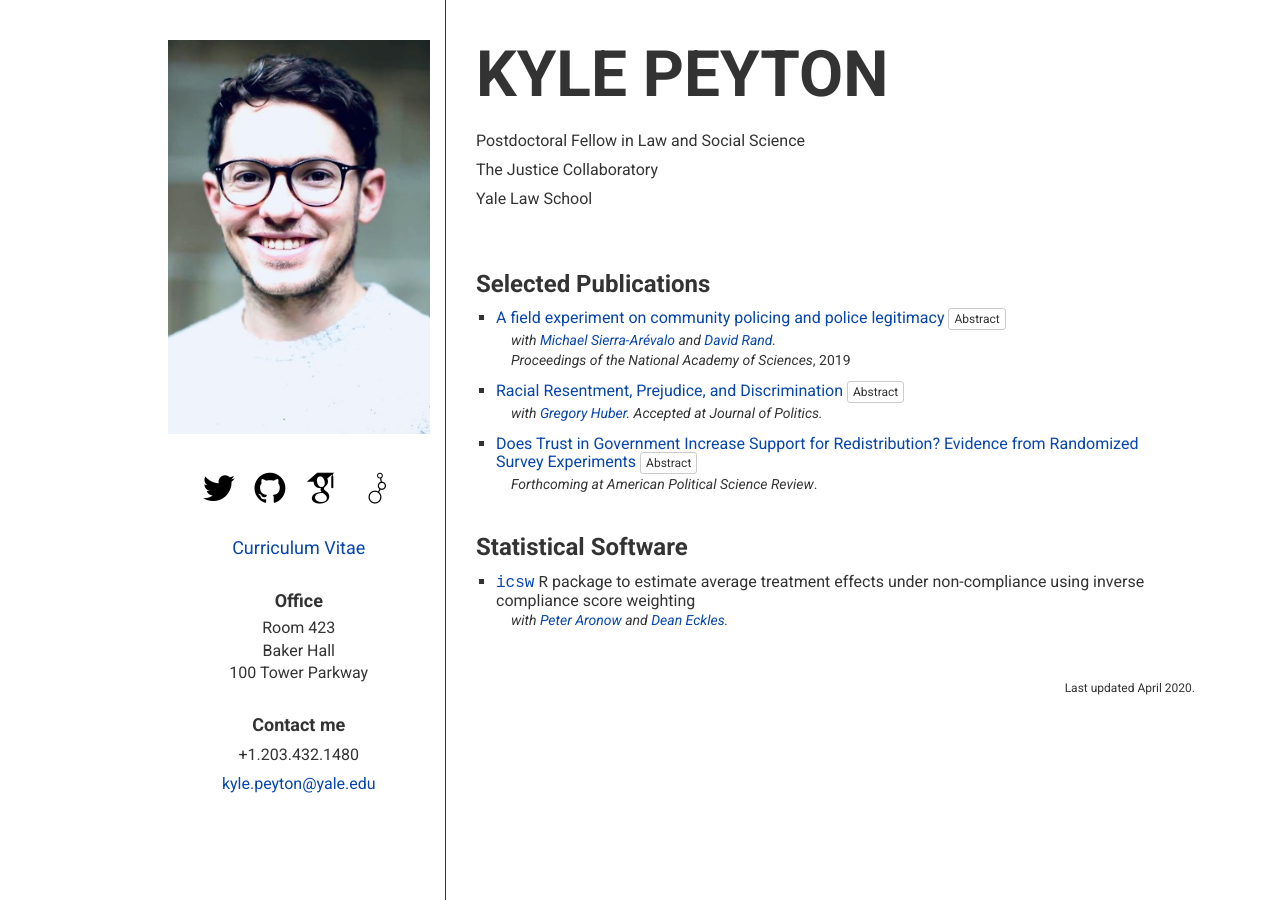
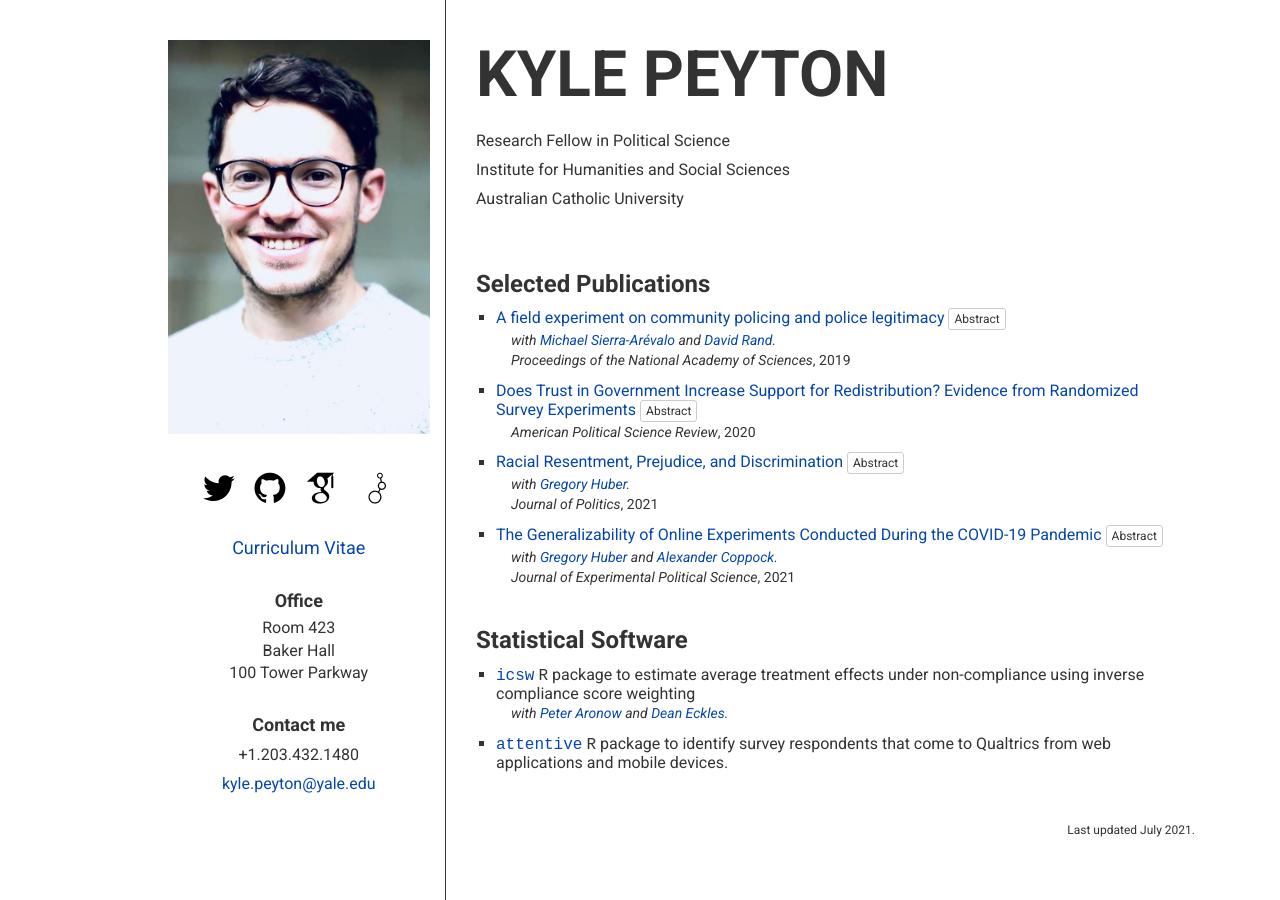
Before and after one commit to kylepeyton/kylepeyton.github.io, a Jekyll site: the page index.html, which Jekyll copies as it is, in a window 1280 px wide. Built offline with Jekyll 4.4.1, drawn with Linux system fonts in a browser that asks for light colours; some web fonts are replaced.

Commit message:
Update index.html

```diff
--- a/index.html
+++ b/index.html
@@ -54,7 +54,7 @@
 		<img src="/img/kyle.jpg" class="img-responsive" alt="Picture of Kyle">
 
 		<ul class="site-btns">
-			<li><a href="https://twitter.com/peyton_k" alt = "Link to Twitter" data-toggle="tooltip" title = "Twitter"><i class="fa fa-twitter"></i></a></li>
+			<li><a href="https://twitter.com/pylekeyton" alt = "Link to Twitter" data-toggle="tooltip" title = "Twitter"><i class="fa fa-twitter"></i></a></li>
 			<li><a href="https://github.com/kylepeyton" alt="Link to GitHub" data-toggle="tooltip" title="GitHub"><i class="fa fa-github"></i></a></li>
 			<li><a href="https://scholar.google.com/citations?user=Hccq-KMAAAAJ&hl=en" alt="Link to Google Scholar" data-toggle="tooltip" title="Google Scholar"><i class="ai ai-google-scholar"></i></a></li>
 		        <li><a href="https://dataverse.harvard.edu/dataverse.xhtml?alias=kpeyton" alt="Link to Dataverse" data-toggle="tooltip" title="Dataverse"><i class="ai ai-dataverse"></i></a></li>
@@ -87,9 +87,9 @@
 			<h1>Kyle Peyton</h1>
 			<h1 style="display: none;">Kyle Peyton</h1>
 			<ul>
-				<li>Postdoctoral Fellow in Law and Social Science</li>
-				<li>The Justice Collaboratory </li>
-				<li>Yale Law School </li>
+				<li>Research Fellow in Political Science</li>
+				<li>Institute for Humanities and Social Sciences</li>
+				<li>Australian Catholic University</li>
 			</ul>
 		</div>
 
@@ -99,8 +99,8 @@
 		<ul class="paperlist wip">
 			<li>
 				<h4>
-					<a href="http://bit.ly/2mcrHKG" onclick="ga('send', 'event', 'paper', 'Peyton2019COPS');">A field experiment on community policing and police legitimacy</a>
-					<button type="button" class="btn btn-default btn-xs" data-toggle="collapse" data-target="#Peyton2019COPS_abstract" aria-expanded="false" aria-controls="#Peyton2019COPS_abstract">Abstract</button>
+				<a href="http://bit.ly/2mcrHKG" onclick="ga('send', 'event', 'paper', 'Peyton2019COPS');">A field experiment on community policing and police legitimacy</a>
+				<button type="button" class="btn btn-default btn-xs" data-toggle="collapse" data-target="#Peyton2019COPS_abstract" aria-expanded="false" aria-controls="#Peyton2019COPS_abstract">Abstract</button>
 				</h4>
 				<div class="paperinfo"><span class="coauthors">with <a href="http://www.sierraarevalo.com/">Michael Sierra-Ar&eacutevalo</a> and <a href="http://davidrand-cooperation.com/">David Rand</a>. </span></div>
 				<div class="paperinfo"><span class="journalname">Proceedings of the National Academy of Sciences</span>, 2019 </div>
@@ -109,22 +109,32 @@
 
 			<li>
 				<h4>
-					<a href="http://bit.ly/32INJFL" onclick="ga('send', 'event', 'paper', 'Peyton2018RacialBias');">Racial Resentment, Prejudice, and Discrimination</a>
-					<button type="button" class="btn btn-default btn-xs" data-toggle="collapse" data-target="#Peyton2018RacialBias_abstract" aria-expanded="false" aria-controls="#Peyton2018RacialBias_abstract">Abstract</button>
+				<a href="http://bit.ly/2Gr8EDL" onclick="ga('send', 'event', 'paper', 'Peyton2018TrustGov');">Does Trust in Government Increase Support for Redistribution? Evidence from Randomized Survey Experiments</a>
+				<button type="button" class="btn btn-default btn-xs" data-toggle="collapse" data-target="#Peyton2018TrustGov_abstract" aria-expanded="false" aria-controls="#Peyton2018TrustGov_abstract">Abstract</button>
 				</h4>
-				<div class="paperinfo"><span class="coauthors">with <a href="https://huber.research.yale.edu">Gregory Huber</a>. Accepted at Journal of Politics.</span></div>
+				<div class="paperinfo"><span class="journalname">American Political Science Review</span>, 2020 </div>
 				<div class="paperinfo"></div>
-				<div class="collapsecontainer"><div class="collapse" id="Peyton2018RacialBias_abstract"><div class="well well-sm abstract">Political scientists regularly measure anti-Black prejudice in the survey context using racial resentment, an indirect measure that blends racial animus with traditional moral values. Explicit prejudice, a direct measure based in beliefs about the group-level inferiority of Blacks, is used less frequently. We investigate whether these attitudes predict anti-Black discrimination and evaluations of the fairness of intergroup inequality. Study 1 used the Ultimatum Game (UG) to obtain a behavioral measure of racial discrimination and found whites engaged in anti-Black discrimination. Explicit prejudice explained which whites discriminated whereas resentment did not. In Study 2, white third-party observers evaluated intergroup interactions in the UG and explicit prejudice explained racially biased fairness evaluations, but resentment did not. This demonstrates that resentment and prejudice are distinct constructs, and that explicit prejudice has clear behavioral implications. We also find that explicit prejudice is widespread among white Americans and significantly less partisan than resentment.</div></div></div>
+				<div class="collapsecontainer"><div class="collapse" id="Peyton2018TrustGov_abstract"><div class="well well-sm abstract">Why have decades of high and rising inequality in the United States not increased public support for redistribution? An established theory in political science holds that Americans’ distrust of government decreases their support for redistribution, but empirical support draws primarily on regression analyses of national surveys. I discuss the untestable assumptions required for identification with regression modeling and propose an alternative design that uses randomized experiments about political corruption to identify the effect of trust in government on support for redistribution under weaker assumptions. I apply this to three survey experiments and estimate the effects that large, experimentally-induced increases in political trust have on support for redistribution. Contrary to theoretical predictions, estimated effects are substantively negligible, statistically indistinguishable from zero, and comparable to estimates from two placebo experiments. I discuss implications for theory-building about causes of support for redistribution in an era of rising inequality and eroding confidence in government.</div></div></div>
 			</li>
 
 			<li>
 				<h4>
-					<a href="http://bit.ly/2Gr8EDL" onclick="ga('send', 'event', 'paper', 'Peyton2018TrustGov');">Does Trust in Government Increase Support for Redistribution? Evidence from Randomized Survey Experiments</a>
-					<button type="button" class="btn btn-default btn-xs" data-toggle="collapse" data-target="#Peyton2018TrustGov_abstract" aria-expanded="false" aria-controls="#Peyton2018TrustGov_abstract">Abstract</button>
+				<a href="http://bit.ly/32INJFL" onclick="ga('send', 'event', 'paper', 'Peyton2018RacialBias');">Racial Resentment, Prejudice, and Discrimination</a>
+				<button type="button" class="btn btn-default btn-xs" data-toggle="collapse" data-target="#Peyton2018RacialBias_abstract" aria-expanded="false" aria-controls="#Peyton2018RacialBias_abstract">Abstract</button>
 				</h4>
-				<div class="paperinfo"><span class="journalname">Forthcoming at American Political Science Review</span>.</div>
-				<div class="paperinfo"></div>
-				<div class="collapsecontainer"><div class="collapse" id="Peyton2018TrustGov_abstract"><div class="well well-sm abstract">Why have decades of high and rising inequality in the United States not increased public support for redistribution? An established theory in political science holds that Americans’ distrust of government decreases their support for redistribution, but empirical support draws primarily on regression analyses of national surveys. I discuss the untestable assumptions required for identification with regression modeling and propose an alternative design that uses randomized experiments about political corruption to identify the effect of trust in government on support for redistribution under weaker assumptions. I apply this to three survey experiments and estimate the effects that large, experimentally-induced increases in political trust have on support for redistribution. Contrary to theoretical predictions, estimated effects are substantively negligible, statistically indistinguishable from zero, and comparable to estimates from two placebo experiments. I discuss implications for theory-building about causes of support for redistribution in an era of rising inequality and eroding confidence in government.</div></div></div>
+				<div class="paperinfo"><span class="coauthors">with <a href="https://huber.research.yale.edu">Gregory Huber</a>.</span></div>
+				<div class="paperinfo"><span class="journalname">Journal of Politics</span>, 2021 </div>
+				<div class="collapsecontainer"><div class="collapse" id="Peyton2018RacialBias_abstract"><div class="well well-sm abstract">Political scientists regularly measure anti-Black prejudice in the survey context using racial resentment, an indirect measure that blends racial animus with traditional moral values. Explicit prejudice, a direct measure based in beliefs about the group-level inferiority of Blacks, is used less frequently. We investigate whether these attitudes predict anti-Black discrimination and evaluations of the fairness of intergroup inequality. Study 1 used the Ultimatum Game to obtain a behavioral measure of racial discrimination and found whites engaged in anti-Black discrimination. Explicit prejudice explained which whites discriminated, whereas resentment did not. In study 2, white third-party observers evaluated intergroup interactions in the Ultimatum Game, and explicit prejudice explained racially biased fairness evaluations, but resentment did not. This demonstrates that resentment and prejudice are distinct constructs and that explicit prejudice has clear behavioral implications. We also find that explicit prejudice is widespread among white Americans and significantly less partisan than resentment.</div></div></div>
+			</li>
+
+			<li>
+				<h4>
+				<a href="https://bit.ly/2Vi5pFL" onclick="ga('send', 'event', 'paper', 'COVIDReplications');">The Generalizability of Online Experiments Conducted During the COVID-19 Pandemic</a>
+				<button type="button" class="btn btn-default btn-xs" data-toggle="collapse" data-target="#COVIDReplications_abstract" aria-expanded="false" aria-controls="#COVIDReplications_abstract">Abstract</button>
+				</h4>
+				<div class="paperinfo"><span class="coauthors">with <a href="https://huber.research.yale.edu">Gregory Huber</a> and <a href="https://alexandercoppock.com/">Alexander Coppock</a>.</span></div>
+				<div class="paperinfo"><span class="journalname">Journal of Experimental Political Science</span>, 2021 </div>
+				<div class="collapsecontainer"><div class="collapse" id="#COVIDReplications_abstract"><div class="well well-sm abstract">The COVID-19 pandemic imposed new constraints on empirical research, and online data collection by social scientists increased. Generalizing from experiments conducted during this period of persistent crisis may be challenging due to changes in how participants respond to treatments or the composition of online samples. We investigate the generalizability of COVID era survey experiments with 33 replications of 12 pre-pandemic designs, fielded across 13 quota samples of Americans between March and July 2020. We find strong evidence that pre-pandemic experiments replicate in terms of sign and significance, but at somewhat reduced magnitudes. Indirect evidence suggests an increased share of inattentive subjects on online platforms during this period, which may have contributed to smaller estimated treatment effects. Overall, we conclude that the pandemic does not pose a fundamental threat to the generalizability of online experiments to other time periods.</div></div></div>
 			</li>
 
 
@@ -137,10 +147,13 @@
 				<h4><a href="https://github.com/kylepeyton/icsw" onclick="ga('send', 'event', 'software', 'icsw');"><tt>icsw</tt></a> <tt>R</tt></a> package to estimate average treatment effects under non-compliance using inverse compliance score weighting</h4>
 				<div class="paperinfo softwaretagline"><span class="coauthors">with <a href="http://aronow.research.yale.edu">Peter Aronow</a> and <a href="https://www.deaneckles.com/"> Dean Eckles</a>.</span></div>
 			</li>
+			<li>
+				<h4><a href="https://github.com/kylepeyton/attentive" onclick="ga('send', 'event', 'software', 'attentive');"><tt>attentive</tt></a> <tt>R</tt></a> package to identify survey respondents that come to Qualtrics from web applications and mobile devices.</h4>
+			</li>
 		</ul>
 
 		<div class="updated-time">
-			Last updated April 2020.
+			Last updated July 2021.
 		</div>
 	</div>
 
```
